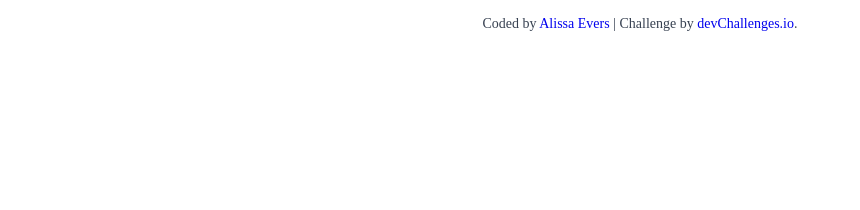
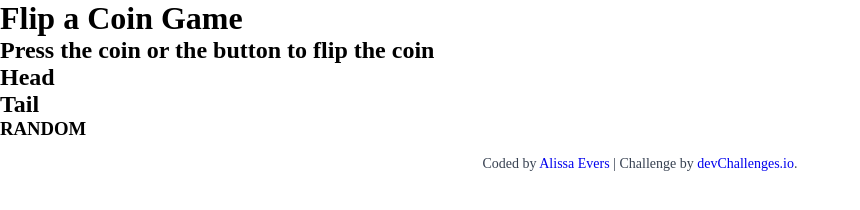
Before and after one commit to alissa-17/flipTheCoinGame, a plain HTML site: page index.html in a window 1280 px wide. Shown: the whole page, without its empty margins (0-860 px from the left). Drawn offline with Linux system fonts and the light colour scheme.

Commit message:
added html base info

```diff
--- a/index.html
+++ b/index.html
@@ -39,6 +39,11 @@
   </head>
   <body>
 
+    <h1>Flip a Coin Game</h1>
+    <h2>Press the coin or the button to flip the coin</h2>
+    <h2>Head</h2>
+    <h2>Tail</h2>
+    <h3>RANDOM</h3>
 
     <div class="author-info">
       Coded by <a href="#">Alissa Evers</a> | Challenge by
```
